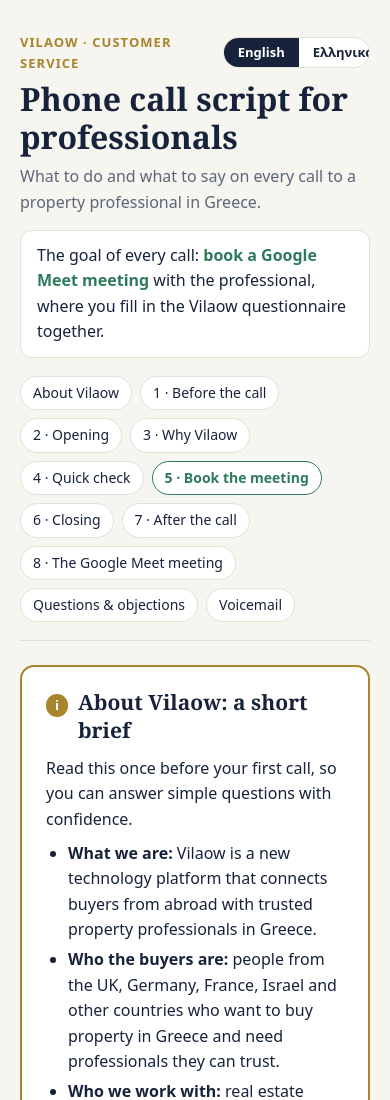
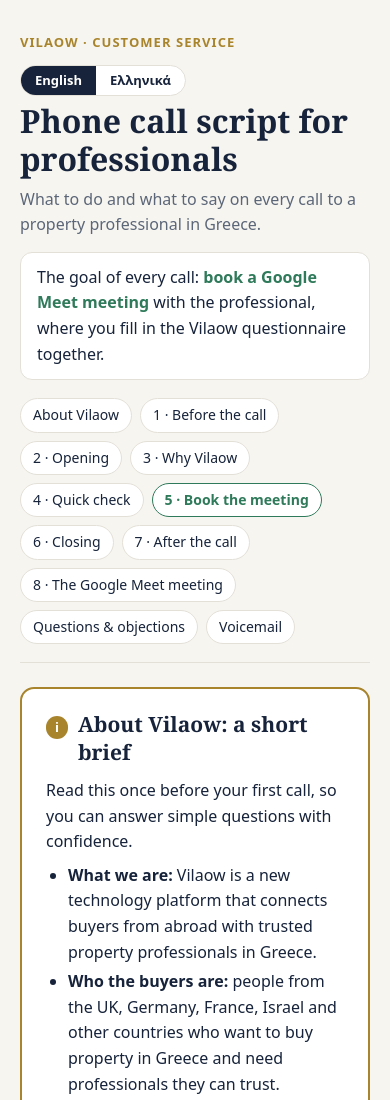
Before and after one commit to asafamdm-debug/vilaow-crm, a plain HTML site: page script.html in a window 390 px wide. Shown: the top 1100 px of the page. Drawn offline with Linux system fonts and the light colour scheme.

Commit message:
Script page: wrap language switch on small screens
Co-Authored-By: Claude Opus 5.5 <noreply@anthropic.com>
Claude-Session: https://claude.ai/code/session_01Ehdea7dxqBAgLkbzfzp37A

```diff
--- a/script.html
+++ b/script.html
@@ -53,7 +53,8 @@
   footer{color:var(--muted);font-size:13px;text-align:center;margin-top:24px}
   @media print{body{background:#fff}nav{display:none}section{break-inside:avoid;border-color:#ccc}}
 
-  .top{display:flex;justify-content:space-between;align-items:center;gap:12px}
+  .top{display:flex;justify-content:space-between;align-items:center;gap:12px;flex-wrap:wrap}
+  .lang{flex:none}
   .lang{display:inline-flex;border:1px solid var(--line);border-radius:999px;overflow:hidden;background:var(--card)}
   .lang button{border:0;background:transparent;font:600 13px/1 system-ui,sans-serif;padding:8px 14px;cursor:pointer;color:var(--ink)}
   .lang button.on{background:var(--ink);color:#fff}
```
